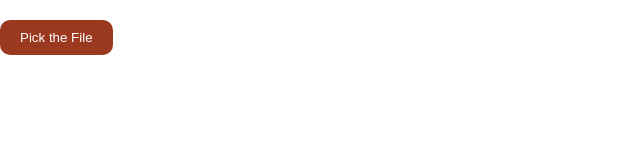
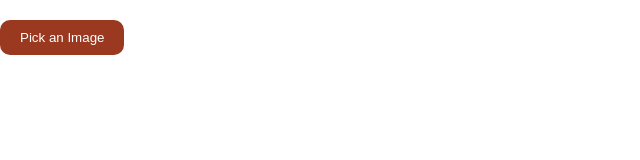
Before and after one commit to sanjivaniahire/reactday16, a React (Create React App) app: page / in a window 1280 px wide. Shown: the top 160 px of the page, without its empty margins (0-640 px from the left). Built offline with nearby package versions, Linux system fonts and the light colour scheme.

Commit message:
using effect assignment

```diff
--- a/src/App.js
+++ b/src/App.js
@@ -1,13 +1,12 @@
 import './App.css';
-import luckynumber from './component/luckynumber';
-import UsingRef from './component/useref'
-function App(){
-    return (
-        <div className='App'>
-        <luckynumber/>
-        <UsingRef/>
-        </div>
-    );
+import ImageChanger from './component/usingeffect'
+
+function App() {
+  return (
+    <div className="App">
+      <ImageChanger/>
+    </div>
+  );
 }
 
 export default App;
--- /dev/null
+++ b/src/component/usingeffect.css
@@ -0,0 +1,20 @@
+.image-container {
+    margin: 1rem;
+  }
+
+  img {
+    max-width: 100%;
+    height: auto;
+  }
+
+  .image-button {
+    display: block;
+    margin: 1rem auto;
+    padding: 0.5rem 1rem;
+    font-size: 1.2rem;
+    background-color: #0077cc;
+    color: #fff;
+    border: none;
+    border-radius: 0.25rem;
+    cursor: pointer;
+  }
--- /dev/null
+++ b/src/component/usingeffect.js
@@ -0,0 +1,31 @@
+import { useRef, useEffect, useState } from "react";
+import { Fragment } from "react";
+
+export default function ImageChanger() {
+  const inputRef = useRef();
+  const [imageUrl, setImageUrl] = useState("");
+
+  useEffect(() => {
+    inputRef.current.addEventListener("change", () => {
+      const file = inputRef.current.files[0];
+      const imageUrl = URL.createObjectURL(file);
+      setImageUrl(imageUrl);
+    });
+  }, [inputRef]);
+
+  const handleClick = () => {
+    inputRef.current.click();
+  };
+
+  return (
+    <Fragment>
+      <div className="image-container">
+        {imageUrl && <img src={"https://images.unsplash.com/photo-1619855544858-e8e275c3b31a?ixlib=rb-4.0.3&ixid=MnwxMjA3fDB8MHxzZWFyY2h8Mnx8Z2lybCUyMGFsb25lfGVufDB8fDB8fA%3D%3D&w=1000&q=80"} alt="Uploaded" />}
+      </div>
+      <button className="image-button" onClick={handleClick}>
+        {imageUrl ? "Change Image" : "Pick an Image"}
+      </button>
+      <input type="file" ref={inputRef} style={{ display: "none" }} />
+    </Fragment>
+  );
+}
```
